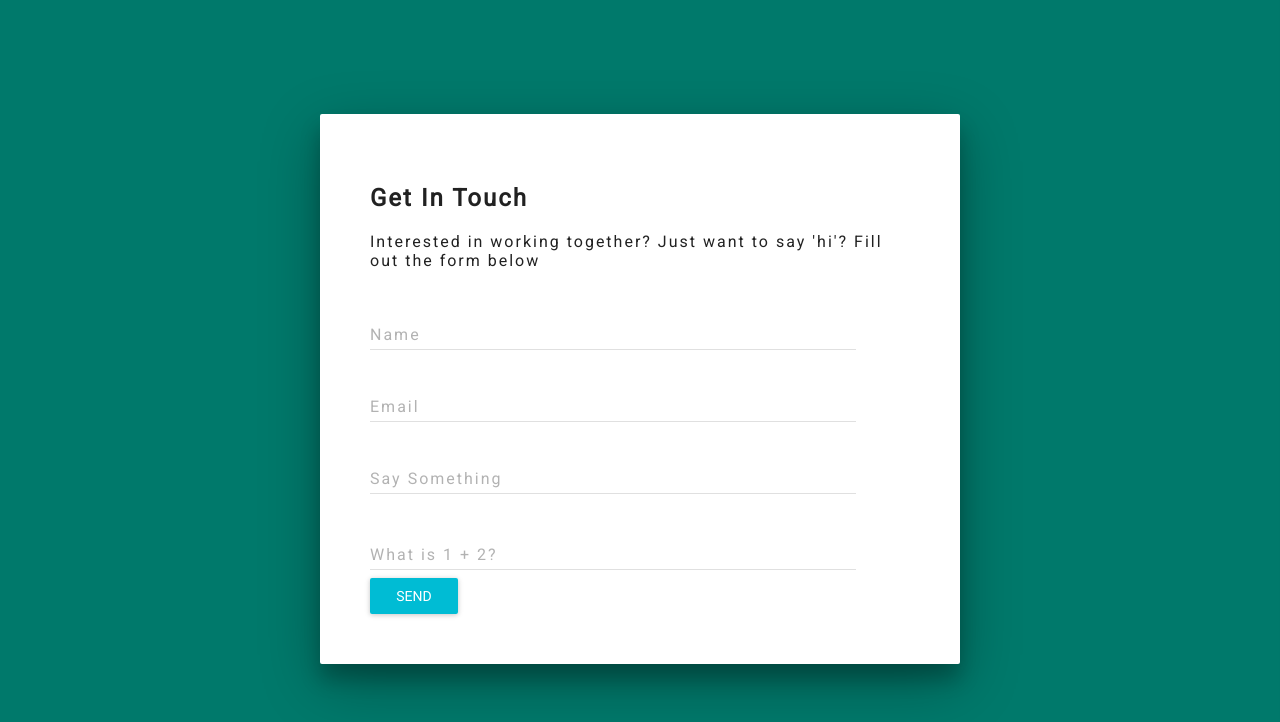
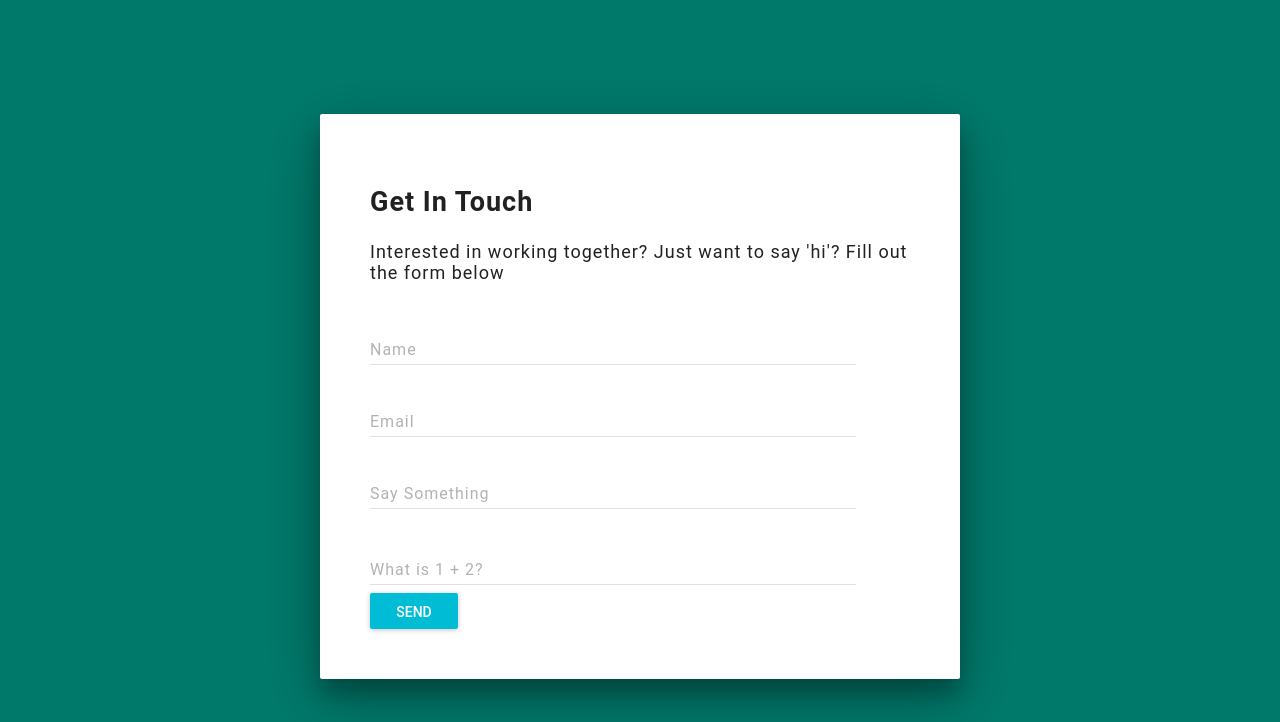
Before and after one commit to GUITARPLRC/react-port1, a React app: page /contact in a window 1280 px wide. Shown: the part 78-800 px from the top of the page. Built offline with nearby package versions, Linux system fonts and the light colour scheme; what react-tap-event-plugin would draw is missing.

Commit message:
changed some minor styles

```diff
--- a/app/components/Contact.js
+++ b/app/components/Contact.js
@@ -148,7 +148,7 @@ class Contact extends React.Component {
 					id="message"
 					name="message"
 					floatingLabelText="Say Something"
-					multiLine={'true'}
+					multiLine
 					onChange={this.handleMessage}
 					value={this.state.message}
 					style={{ width: '90%' }}
@@ -162,7 +162,7 @@ class Contact extends React.Component {
 					style={{ width: '90%' }}
 				/>
 				<br />
-				<RaisedButton label="Send" primary={'true'} onClick={this.onSubmit} />
+				<RaisedButton label="Send" primary onClick={this.onSubmit} />
 			</Paper>
 		);
 	}
--- a/app/index.css
+++ b/app/index.css
@@ -1,12 +1,13 @@
-@import url('https://fonts.googleapis.com/css?family=Roboto');
+@import url('https://fonts.googleapis.com/css?family=Lato');
 
 body {
 	background-color: #00796b;
 	-webkit-box-sizing: border-box;
 	box-sizing: border-box;
 	color: #fff;
-	font-family: 'Roboto', sans-serif;
-	letter-spacing: 2px;
+	font-family: 'Lato', sans-serif;
+	font-size: 18px;
+	letter-spacing: 1px;
 	margin: 0 0 3% 0;
 	overflow-x: hidden;
 }
@@ -167,9 +168,7 @@ a {
 	transform: translate(-50%, -50%);
 }
 .items div:hover img {
-	opacity: 0.3;
-	-webkit-transform: scale(1.1);
-	transform: scale(1.1);
+	opacity: 0.2;
 }
 .items div:hover .text {
 	opacity: 1;
--- a/app/index.html
+++ b/app/index.html
@@ -2,8 +2,8 @@
 <html lang="en">
 	<head>
 		<meta charset="UTF-8">
-		<meta name='keywords' content="Chuck Reynolds Front End Web Developer Chicago Illinois web site freelance">
-		<meta name="description" content="Chuck Reynolds, Front End Web Developer living near Chicago, Illinois. Open for employment and freelance.">
+		<meta name='keywords' content="Chuck Reynolds Front End Web Developer Chicago Illinois Web Site Freelance">
+		<meta name="description" content="Chuck Reynolds, Front End Web Developer living near Chicago, Illinois. Open for employment.">
 		<meta name="viewport" content="width=device-width, initial-scale=1">
 		<meta name="theme-color" content="#00796B">
 		<link rel="manifest" href="/manifest.json" />
```
Also changed, not shown: package.json (+5 -2 lines), 1 other file.
